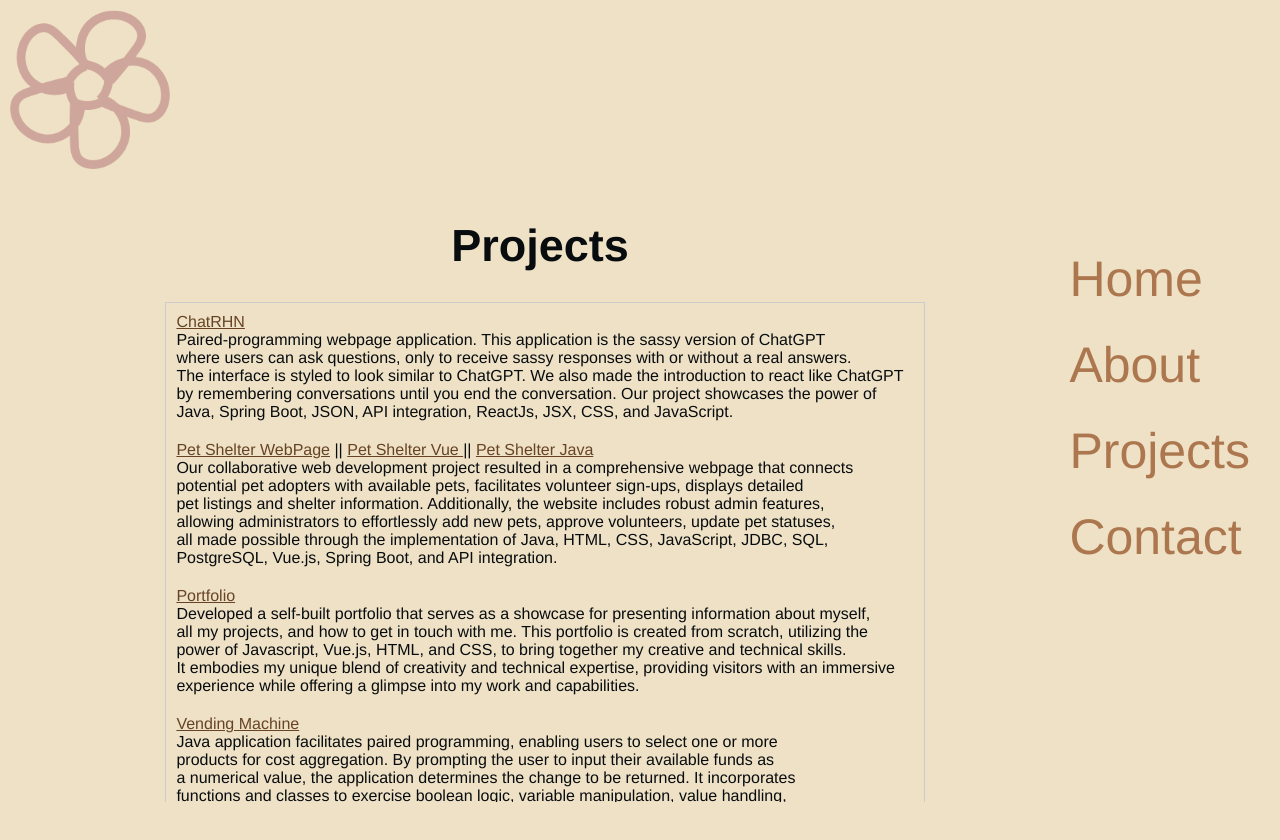
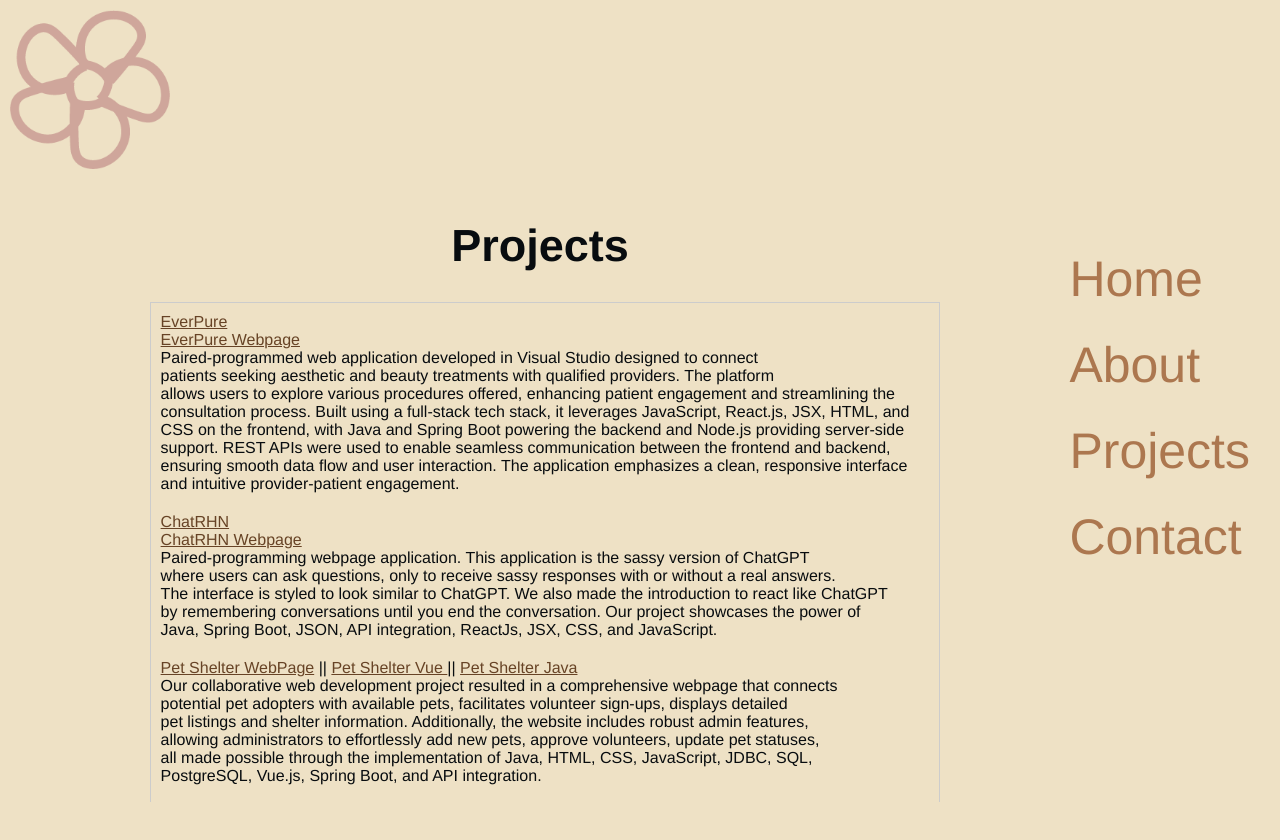
Before and after one commit to nguyenlnicole/Portfolio, a Vue app: page /Projects in a window 1280 px wide. Shown: the top 840 px of the page. Built offline with nearby package versions, Linux system fonts and the light colour scheme.

Commit message:
adding to rpoject

```diff
--- a/src/views/ProjectsPage.vue
+++ b/src/views/ProjectsPage.vue
@@ -6,7 +6,23 @@
 
 <div class="scrollBox">
     <div class="chatRHN">
+      <div class="chatRHN">
+      <a href="https://github.com/nguyenlnicole/peakAlphaTesto" target="_blank">EverPure</a><br>
+      <a href="https://everpure.uspwin.com/" target="_blank">EverPure Webpage</a><br>
+      Paired-programmed web application developed in Visual Studio designed to connect<br>
+      patients seeking aesthetic and beauty treatments with qualified providers. The platform <br>
+      allows users to explore various procedures offered, enhancing patient engagement and streamlining the <br>
+      consultation process. Built using a full-stack tech stack, it leverages JavaScript, React.js, JSX, HTML, and <br>
+      CSS on the frontend, with Java and Spring Boot powering the backend and Node.js providing server-side  <br>
+      support. REST APIs were used to enable seamless communication between the frontend and backend, <br>
+      ensuring smooth data flow and user interaction. The application emphasizes a clean, responsive interface <br>
+      and intuitive provider-patient engagement. <br>
+
+    </div>
+
+
       <a href="https://github.com/raulharo/ChatRHN" target="_blank">ChatRHN</a><br>
+      <a href="https://chatrhn.uspwin.com/" target="_blank">ChatRHN Webpage</a><br>
       Paired-programming webpage application. This application is the sassy version of ChatGPT <br>
       where users can ask questions, only to receive sassy responses with or without a real answers. <br>
       The interface is styled to look similar to ChatGPT. We also made the introduction to react like ChatGPT <br>
```
